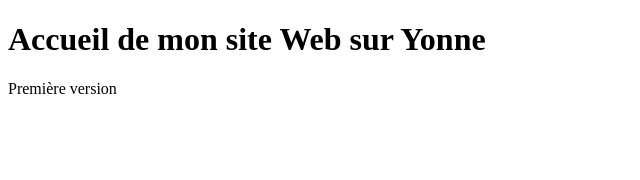
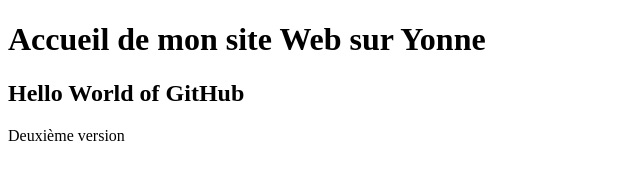
Before and after one commit to aravisPower/CIEL1, a plain HTML site: page index.html in a window 1280 px wide. Shown: the whole page, without its empty margins (0-640 px from the left). Drawn offline with Linux system fonts and the light colour scheme.

Commit message:
Version pour GitHub

```diff
--- a/index.html
+++ b/index.html
@@ -7,6 +7,7 @@
 </head>
 <body>
 	<h1>Accueil de mon site Web sur Yonne</h1>
-	<p>Première version</p>
+	<h2>Hello World of GitHub</h2>
+	<p>Deuxième version</p>
 </body>
 </html>
```
